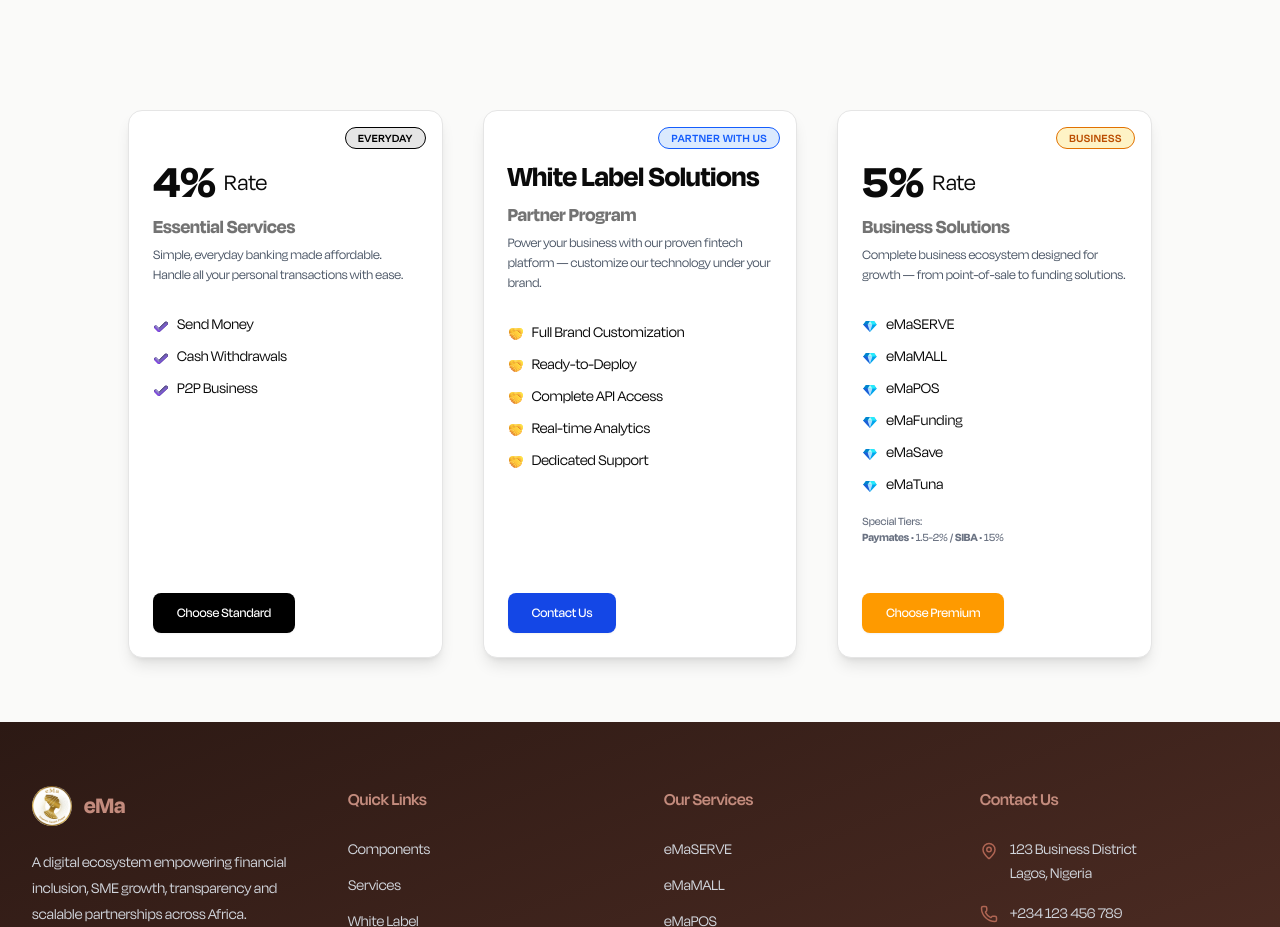
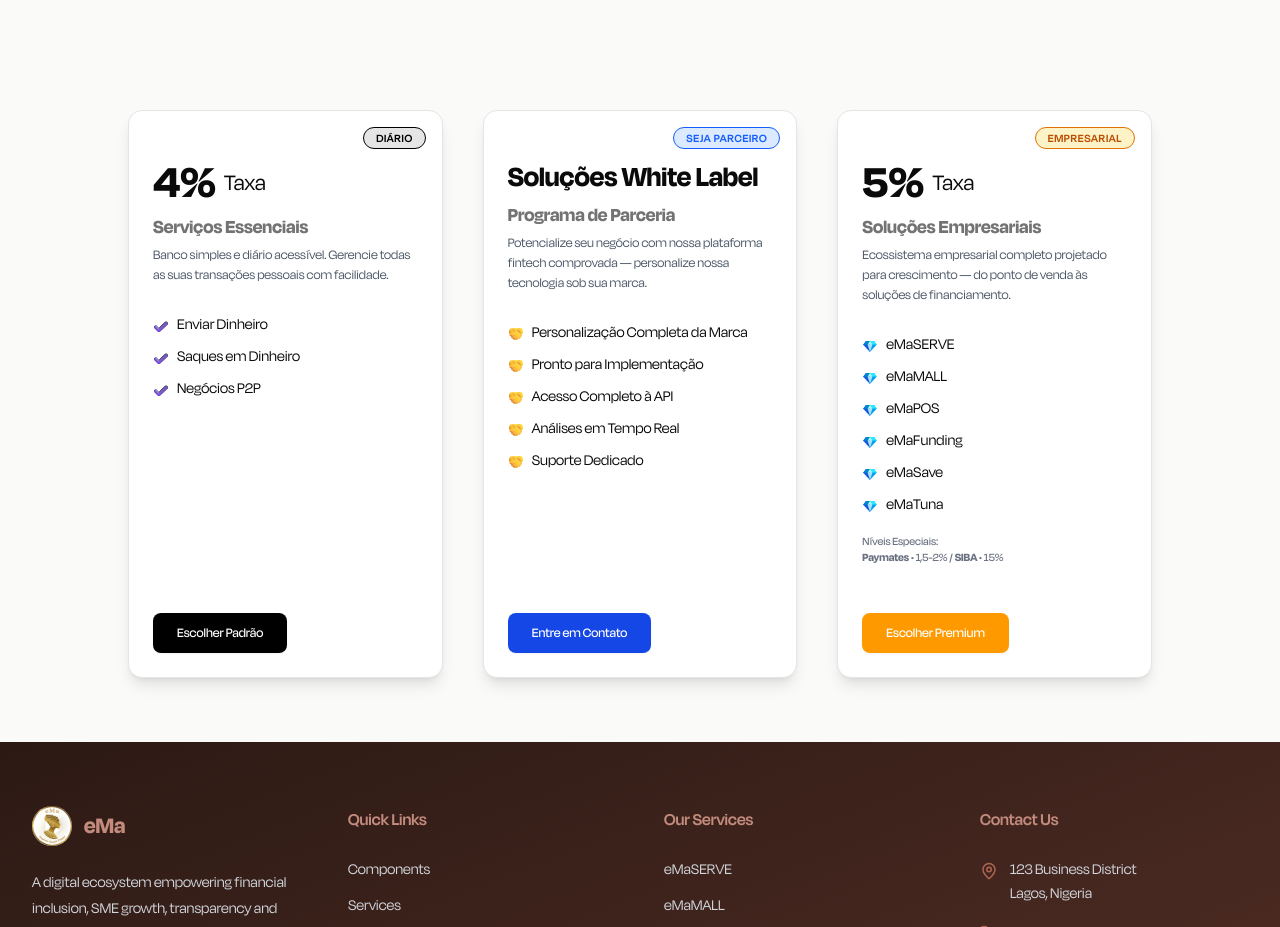
Before and after one commit to seif32/ema-landing, a React (Vite) app: page / in a window 1280 px wide. Shown: the part 10020-10947 px from the top of the page. Built offline with nearby package versions, Linux system fonts and the light colour scheme; no server answers.

Commit message:
refactor our-plans-pr

```diff
--- a/src/components/sections/our-plans/OurPlans.jsx
+++ b/src/components/sections/our-plans/OurPlans.jsx
@@ -15,58 +15,58 @@ import Star from "../../../assets/our-plans/star.svg";
 import { Button } from "@/components/ui/button";
 
 // PLANS DATA CONFIG
+// PLANS DATA CONFIG
 const plansCard = [
   {
-    badgeTitle: "EVERYDAY",
+    badgeTitle: "DIÁRIO",
     badgeStyle: "bg-black/10 border border-black text-black",
     planTitle: (
       <>
-        4%<span className="text-2xl font-normal"> Rate</span>
+        4%<span className="text-2xl font-normal"> Taxa</span>
       </>
     ),
-    planSubtitle: "Essential Services",
+    planSubtitle: "Serviços Essenciais",
     planDescription:
-      "Simple, everyday banking made affordable. Handle all your personal transactions with ease.",
+      "Banco simples e diário acessível. Gerencie todas as suas transações pessoais com facilidade.",
     emoji: CheckMark,
-    features: ["Send Money", "Cash Withdrawals", "P2P Business"],
-    ctaBtn: "Choose Standard",
+    features: ["Enviar Dinheiro", "Saques em Dinheiro", "Negócios P2P"],
+    ctaBtn: "Escolher Padrão",
     ctaStyle: "bg-black text-white",
   },
   {
-    badgeTitle: "PARTNER WITH US",
+    badgeTitle: "SEJA PARCEIRO",
     badgeStyle: "bg-blue-100 border border-blue-600 text-blue-600",
     planTitle: (
       <span className="flex items-center gap-2 text-3xl">
-        White Label Solutions
+        Soluções White Label
       </span>
     ),
-    planSubtitle: "Partner Program",
+    planSubtitle: "Programa de Parceria",
     planDescription:
-      "Power your business with our proven fintech platform — customize our technology under your brand.",
+      "Potencialize seu negócio com nossa plataforma fintech comprovada — personalize nossa tecnologia sob sua marca.",
     emoji: Handshake,
 
     features: [
-      "Full Brand Customization",
-      "Ready-to-Deploy",
-      "Complete API Access",
-      "Real-time Analytics",
-      "Dedicated Support",
+      "Personalização Completa da Marca",
+      "Pronto para Implementação",
+      "Acesso Completo à API",
+      "Análises em Tempo Real",
+      "Suporte Dedicado",
     ],
-    ctaBtn: "Contact Us",
+    ctaBtn: "Entre em Contato",
     ctaStyle: "bg-blue-700 text-white",
-    // ctaStyle: "bg-black text-white",
   },
   {
-    badgeTitle: "BUSINESS",
+    badgeTitle: "EMPRESARIAL",
     badgeStyle: "bg-amber-100 border border-amber-600 text-amber-700",
     planTitle: (
       <>
-        5%<span className="text-2xl font-normal"> Rate</span>
+        5%<span className="text-2xl font-normal"> Taxa</span>
       </>
     ),
-    planSubtitle: "Business Solutions",
+    planSubtitle: "Soluções Empresariais",
     planDescription:
-      "Complete business ecosystem designed for growth — from point-of-sale to funding solutions.",
+      "Ecossistema empresarial completo projetado para crescimento — do ponto de venda às soluções de financiamento.",
     emoji: GemStone,
     features: [
       "eMaSERVE",
@@ -78,14 +78,13 @@ const plansCard = [
     ],
     note: (
       <div className="mt-2 text-xs font-medium text-gray-500">
-        Special Tiers: <br />
-        <span className="font-bold">Paymates</span> • 1.5-2% /{" "}
+        Níveis Especiais: <br />
+        <span className="font-bold">Paymates</span> • 1,5-2% /{" "}
         <span className="font-bold">SIBA</span> • 15%
       </div>
     ),
-    ctaBtn: "Choose Premium",
+    ctaBtn: "Escolher Premium",
     ctaStyle: "bg-amber-500 text-white",
-    // ctaStyle: "bg-black text-white",
   },
 ];
 
```
